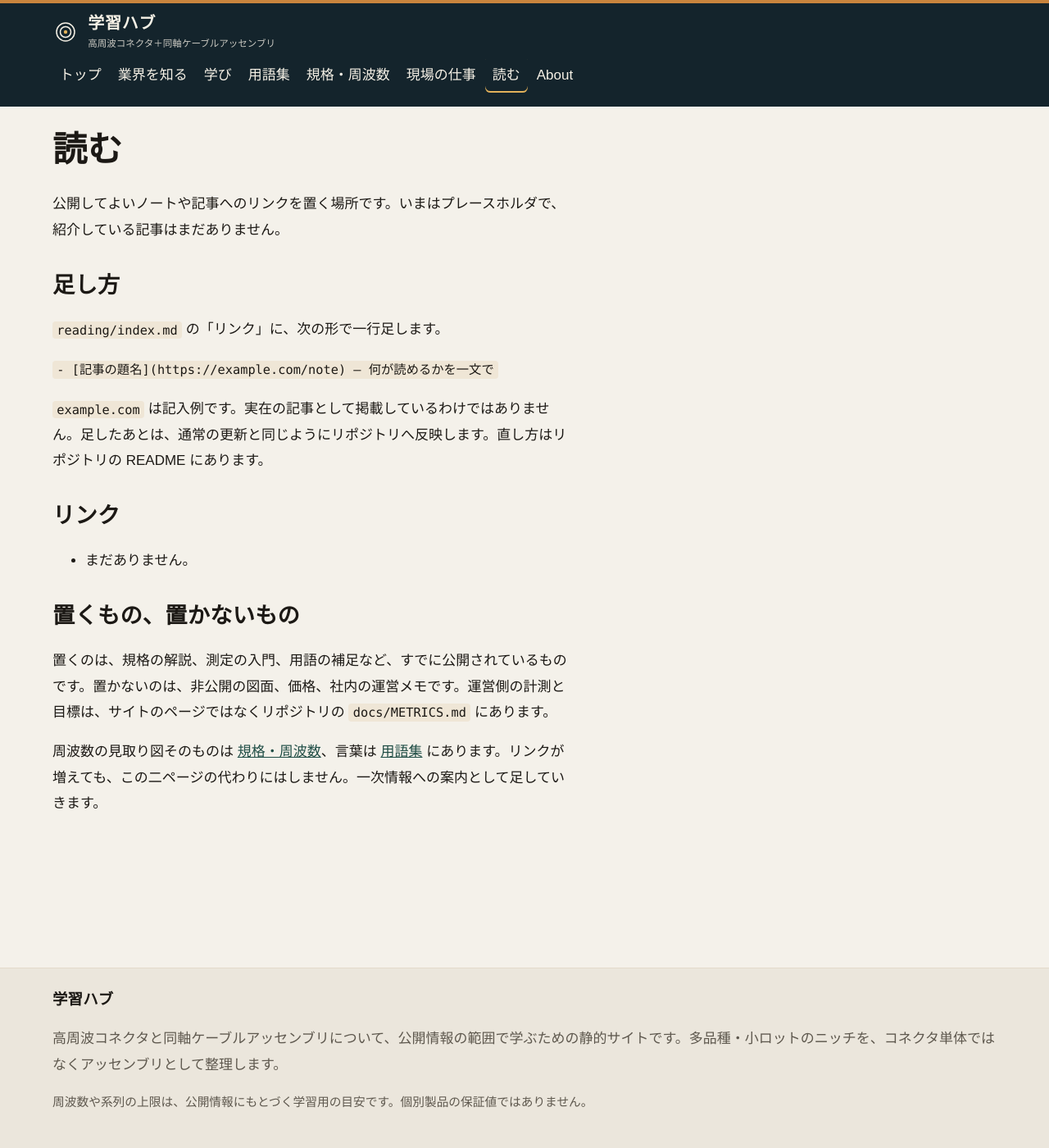
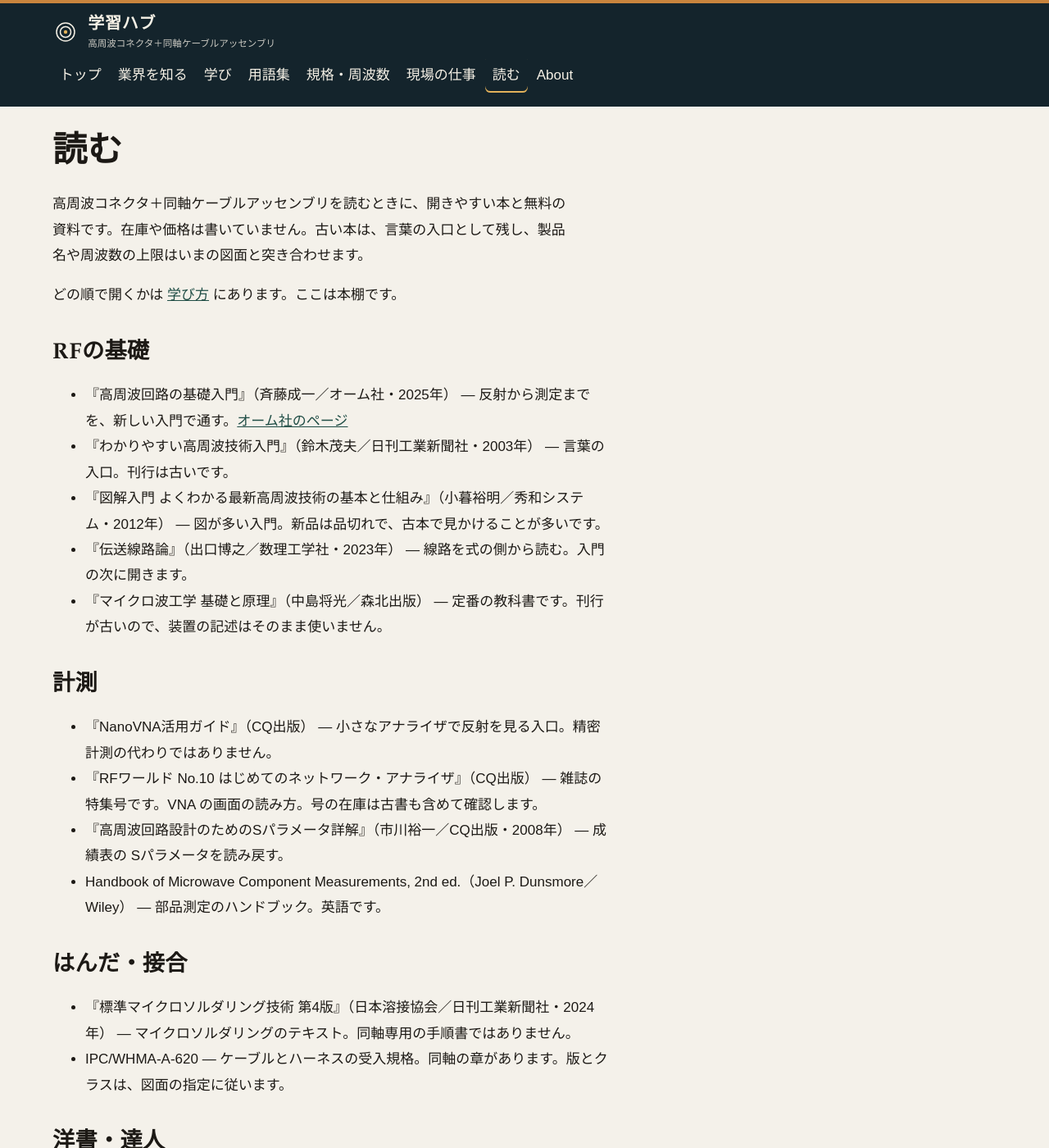
Before and after one commit to KFPn6/rf-learning, a Jekyll site: the page built from reading/index.md, in a window 1280 px wide and 1400 px high. Shown: the whole window at 82% size. Built offline with Jekyll 4.4.1, drawn with Linux system fonts in a browser that asks for light colours; some of the changed text lies outside the part shown.

Commit message:
Add a study path for books, subjects, and qualifications
The new learn page maps the overlapping skills and lists books and
credentials without treating any license as legally required. The
public reading page is now a bookshelf, with editing notes in the README.

Co-authored-by: KFPn6 <KFPn6@users.noreply.github.com>

````diff
--- a/_includes/learn-nav.html
+++ b/_includes/learn-nav.html
@@ -3,4 +3,5 @@
   <a href="{{ '/learn/beginner/' | relative_url }}"{% if page.url == "/learn/beginner/" %} aria-current="page"{% endif %}>入門</a>
   <a href="{{ '/learn/field/' | relative_url }}"{% if page.url == "/learn/field/" %} aria-current="page"{% endif %}>現場の見方</a>
   <a href="{{ '/learn/master/' | relative_url }}"{% if page.url == "/learn/master/" %} aria-current="page"{% endif %}>深掘り</a>
+  <a href="{{ '/learn/study/' | relative_url }}"{% if page.url == "/learn/study/" %} aria-current="page"{% endif %}>学び方</a>
 </nav>
--- /dev/null
+++ b/learn/study/index.md
@@ -0,0 +1,151 @@
+---
+layout: default
+title: 学び方
+description: 高周波コネクタと同軸ケーブルアッセンブリを学ぶときの、学問、本、資格の置き方です。法定の必須免許があるとは書いていません。
+permalink: /learn/study/
+---
+
+{% include learn-nav.html %}
+
+# 学び方：本・学問・資格
+
+高周波コネクタ＋同軸ケーブルアッセンブリを、どこから読めばよいかの地図です。資格は理解を深める道具として置きます。この仕事をするために法律上必須の免許がある、とは書いていません。職のあっせんでもありません。
+
+## このページの中
+
+- [この仕事に何が要るか](#needs)
+- [必須資格はあるか](#license)
+- [学問マップ](#map)
+- [段階別の本](#books)
+- [資格の三段階](#certs)
+- [読むだけで終わらせない練習](#practice)
+- [規格とメーカー資料](#standards)
+- [次に進む](#next)
+
+## この仕事に何が要るか {#needs}
+
+一本のアッセンブリは、四つの仕事が重なっています。
+
+- 電気。特性インピーダンス、反射、損失、位相。コネクタの名前だけでは決まりません。
+- 機械。ピンの寸法、嵌合、トルク、曲げ半径、セミリジッドの形。
+- 接合。はんだやかしめで、ケーブルとコネクタを一つの伝送路にする。
+- 品質。多品種なので、どの図面の何番を測ったかが結果の一部になる。
+
+だから学ぶ単位は、コネクタ単体ではなく、高周波コネクタと同軸ケーブルを組んだアッセンブリです。業界の景色は [業界を知る]({{ '/industry/' | relative_url }}) にあります。
+
+## 必須資格はあるか {#license}
+
+ケーブルアッセンブリを製造したり組み立てたりするために、この資格がなければ法律上できない、という定めは、公開情報の範囲では見当たりません。技能検定の合格で「技能士」を名乗れることと、その仕事を開業してよい免許であることは別です。
+
+一方で、取引先が図面や契約で、IPC のクラスや受入規格を指定することはあります。それは国の免許ではなく、その取引の条件です。条件は相手の文書を見てください。このページの一覧は、その代わりにはなりません。
+
+資格は、言葉と手順を他人と揃えるための道具です。持っていることが、一本の性能を保証するわけではありません。
+
+## 学問マップ {#map}
+
+現場の一行は、たいてい次のどれかの言葉で読めます。全部を最初から深くやる必要はありません。いま手元の図面が、どの列に落ちるかを見る地図です。
+
+<div class="table-scroll" markdown="1">
+
+| 分野 | 主な概念 | 現場で効く場面 |
+| --- | --- | --- |
+| 電磁気 | 電界と磁界、表皮効果 | 損失、めっき、遮蔽 |
+| 伝送線路 | 特性インピーダンス、反射、速度 | 50 Ω、長さと位相の差 |
+| マイクロ波 | 高次モード、断面と周波数の上限 | 系列を小さいものへ移すとき |
+| 計測 | Sパラメータ、VNA、TDR、不確かさ | 合否が、ケーブルなのか測定系なのか |
+| 材料 | 誘電体、導体、外被 | PTFE と発泡、温度で位相が動く |
+| 機械 | 公差、トルク、曲げ半径 | ピン寸法、締めすぎ、形の指定 |
+| 接合 | はんだ、かしめ、濡れ | 端末処理の出来 |
+| 品質・統計 | ばらつき、記録、工程 | 品種が多く、一本ごとに結果が要る |
+| ESD | 静電気で部品やポートを傷める | ゲージや計測器に触れる前 |
+| 英語の読解 | 規格とデータシートの文 | IPC、IEC、Connector Care |
+
+</div>
+
+## 段階別の本 {#books}
+
+本棚の全体は [読む]({{ '/reading/' | relative_url }}) にあります。ここでは、いまの段階で開きやすいものを少冊だけ置きます。在庫や価格は書いていません。
+
+### 入門
+
+- 『高周波回路の基礎入門』（斉藤成一／オーム社・2025年） — 反射、分布定数、Sパラメータ、測定までを新しめの入門で通す。
+- 『わかりやすい高周波技術入門』（鈴木茂夫／日刊工業新聞社・2003年） — 言葉の入口。刊行は古いので、周波数の上限や製品名はいまの図面と突き合わせる。
+- 『図解入門 よくわかる最新高周波技術の基本と仕組み』（小暮裕明／秀和システム・2012年） — 図が多い。新品の流通は細く、古本で見かけることが多いです。
+- 『NanoVNA活用ガイド』（CQ出版） — 小さなネットワークアナライザで、反射を自分の手で見るための本。精密計測の教科書ではありません。
+
+### 現場
+
+- 『RFワールド No.10 はじめてのネットワーク・アナライザ』（CQ出版） — 雑誌の特集号です。VNA の画面を読む入口。号が古いので、在庫は書店と古書で確認します。
+- 『高周波回路設計のためのSパラメータ詳解』（市川裕一／CQ出版・2008年） — 成績表の Sパラメータを、設計の言葉に戻す。
+- 『標準マイクロソルダリング技術 第4版』（日本溶接協会／日刊工業新聞社・2024年） — はんだで端末するときの材料と接合。同軸専用の作業手順書ではありません。
+- IPC/WHMA-A-620 — ケーブルとハーネスの受入規格で、同軸の章があります。本というより規格書です。クラスの判定は、契約で指定された版を見ます。
+
+### 達人
+
+- 『伝送線路論』（出口博之／数理工学社・2023年） — 線路の理論を、式の側から読む。
+- 『マイクロ波工学 基礎と原理』（中島将光／森北出版） — 長く読まれている定番です。刊行は古いので、素子や測定器の記述はそのまま今の装置に当てはめません。
+- Microwave Engineering, 4th ed.（David M. Pozar／Wiley） — マイクロ波工学の厚い教科書。英語です。
+- Signal and Power Integrity – Simplified, 3rd ed.（Eric Bogatin／Pearson） — 反射と、高速の配線を同じ絵で見る。英語です。
+- Handbook of Microwave Component Measurements, 2nd ed.（Joel P. Dunsmore／Wiley） — 部品を測る側のハンドブック。英語です。
+
+## 資格の三段階 {#certs}
+
+区分は、このサイトでの近さです。公式の分類ではありません。有効期間や試験範囲は変わるので、受ける前に運営元のページを見てください。
+
+<div class="table-scroll" markdown="1">
+
+| 区分 | 名前 | 運営と範囲 | 有効の目安 |
+| --- | --- | --- | --- |
+| 直結 | IPC/WHMA-A-620 の CIS | [IPC](https://www.ipc.org/) のケーブル・ハーネス規格。共通の Module 1 に加え、同軸は Module 7。受入の見方を揃える資格で、製造の許可ではありません | おおむね2年。更新は期限前 |
+| 直結 | 電子機器組立て技能士 | 厚生労働省の技能検定。[職種の案内](https://waza.mhlw.go.jp/shokushu/list/denshikiki.html)。対象は電子機器の組立てで、同軸アッセンブリ専用ではありません。合格で技能士を名乗れます | 合格資格に、免許のような短い有効期限はありません |
+| 直結 | マイクロソルダリング要員 | [日本溶接協会](https://www.jwes.or.jp/qualifications/ms/) の認証。技術者、インストラクタ、実装工程技術者、インスペクタ、マニュアルソルダリングオペレータ。はんだの端末に効きます | 当初は種別で異なり、オペレータ1年、実装工程技術者とインスペクタ2年、技術者3年、インストラクタ5年、という案内があります。最新の表で確認します |
+| 補助 | QC検定 | [日本規格協会](https://webdesk.jsa.or.jp/common/W10K0500/index/qc) の品質管理の知識試験。1級から4級。ばらつきと記録の言葉を揃えます | 更新で消える免許ではありません |
+| 補助 | J-STD-001、IPC-A-610 | 基板への実装がある製品のとき。ケーブルだけの仕事の法定資格ではありません。運営は IPC | CIS はおおむね2年 |
+| 補助 | 陸上特殊無線技士 | 総務省の無線従事者。電波を扱う業務の資格です。ケーブルを作る許可ではなく、高周波を学ぶ動機にはなります | 従事者免許の規則は総務省のページで確認します |
+| 参考 | アマチュア無線技士 | 自分の無線局を開く資格。製造の必須ではありません | 従事者資格の一種です |
+| 参考 | 電気工事士 | 電気工作物の工事。同軸アッセンブリの製造資格ではありません | 免状の区分は試験機関の案内で確認します |
+| 参考 | 情報処理技術者 | [IPA](https://www.ipa.go.jp/shiken/index.html) の試験。ソフトウェアと情報処理で、この仕事との距離は遠いです | 合格資格です |
+
+</div>
+
+陸上特殊無線技士を「補助」に置いたのは、電波の制度を読む練習になるからです。ケーブルアッセンブリの業務に必須、という意味ではありません。
+
+## 読むだけで終わらせない練習 {#practice}
+
+資格の前に、手元で確認できることを置きます。数値のトルク表はここにも書きません。系列とメーカーの手順が本体です。
+
+1. 図面の、両端の系列、プラグかジャックか、長さの定義、曲げを、声に出して読む。
+2. 嵌合する前に系列を確認する。差さらないものを回して入れない。
+3. VNA か NanoVNA で、短い一本の反射と挿入損失を、一度だけ見る。導通と高周波は別だと確認する。
+4. 装置があるなら、TDR で端末の付近に反射が立っていないかを見る。
+5. トルクレンチがあるかを見る。締める数値は、その系列の手順書を開く。このサイトの文を数値の代わりにしない。
+6. 最小曲げ半径の内側で曲げていないか、セミリジッドを繰り返し曲げていないかを見る。
+7. 端面の傷とピンを見る。清掃とピンゲージは、計測器メーカーの Connector Care に沿って行う。
+
+## 規格とメーカー資料 {#standards}
+
+一次資料は、本の要約より先にあります。
+
+- IPC/WHMA-A-620 の同軸の章。クラス（1、2、3）は、図面が指定したものを使います。
+- IEC 61169 系。高周波コネクタの個別規格の集まりです。系列ごとに文書が分かれます。
+- 計測器メーカーの Connector Care。キーサイトの公開資料には、[点検、清掃、ゲージ、トルクレンチの考え方](https://helpfiles.keysight.com/csg/e5080a/tutorials/connector_care.htm) があります。そこに出るトルクの例は、その文書が対象とするコネクタの例です。ほかの系列へ転記しません。
+
+メーカーと系列ごとの指定に従います。このページの文章を、トルク値や合否基準として使わないでください。
+
+## 次に進む {#next}
+
+段階は目安です。資格を取った順が、理解の順になるわけではありません。
+
+### 入門のあたり
+
+[入門]({{ '/learn/beginner/' | relative_url }})、[用語集]({{ '/glossary/' | relative_url }})、[規格・周波数]({{ '/spectrum/' | relative_url }}) を読む。NanoVNA で反射を一度見る。余力があれば、電子機器組立て技能士の3級か、QC検定の3級は、電気と品質の言葉を揃える目安です。必須ではありません。
+
+### 現場のあたり
+
+[現場の見方]({{ '/learn/field/' | relative_url }}) と [業界を知る]({{ '/industry/' | relative_url }})。取引先が受入規格を指定するなら、A-620 の CIS（共通と、同軸のモジュール）を検討する。技能士の2級、はんだが主ならマイクロソルダリング要員。契約で求められることと、法律上の必須は別のままです。
+
+### 達人のあたり
+
+[深掘り]({{ '/learn/master/' | relative_url }}) と、上の洋書。QC検定の2級は、ばらつきを説明する言葉の目安です。人に手順を渡す側に回るなら、IPC の CIT（講師側の資格）や、自社の作業標準を書く練習があります。資格が、仕事の席を用意するわけではありません。
+
+本の一覧に戻るなら [読む]({{ '/reading/' | relative_url }}) です。
--- a/reading/index.md
+++ b/reading/index.md
@@ -1,30 +1,45 @@
 ---
 layout: default
 title: 読む
-description: 高周波コネクタと同軸ケーブルアッセンブリに関する、公開ノートへのリンクを置く場所です。現在はプレースホルダです。
+description: 高周波コネクタと同軸ケーブルアッセンブリを読むときの、本と無料資料の一覧です。
 permalink: /reading/
 ---
 
 # 読む
 
-公開してよいノートや記事へのリンクを置く場所です。いまはプレースホルダで、紹介している記事はまだありません。
+高周波コネクタ＋同軸ケーブルアッセンブリを読むときに、開きやすい本と無料の資料です。在庫や価格は書いていません。古い本は、言葉の入口として残し、製品名や周波数の上限はいまの図面と突き合わせます。
 
-## 足し方
+どの順で開くかは [学び方]({{ '/learn/study/' | relative_url }}) にあります。ここは本棚です。
 
-`reading/index.md` の「リンク」に、次の形で一行足します。
+## RFの基礎
 
-```
-- [記事の題名](https://example.com/note) — 何が読めるかを一文で
-```
+- 『高周波回路の基礎入門』（斉藤成一／オーム社・2025年） — 反射から測定までを、新しい入門で通す。[オーム社のページ](https://www.ohmsha.co.jp/book/9784274234361.html)
+- 『わかりやすい高周波技術入門』（鈴木茂夫／日刊工業新聞社・2003年） — 言葉の入口。刊行は古いです。
+- 『図解入門 よくわかる最新高周波技術の基本と仕組み』（小暮裕明／秀和システム・2012年） — 図が多い入門。新品は品切れで、古本で見かけることが多いです。
+- 『伝送線路論』（出口博之／数理工学社・2023年） — 線路を式の側から読む。入門の次に開きます。
+- 『マイクロ波工学 基礎と原理』（中島将光／森北出版） — 定番の教科書です。刊行が古いので、装置の記述はそのまま使いません。
 
-`example.com` は記入例です。実在の記事として掲載しているわけではありません。足したあとは、通常の更新と同じようにリポジトリへ反映します。直し方はリポジトリの README にあります。
+## 計測
 
-## リンク
+- 『NanoVNA活用ガイド』（CQ出版） — 小さなアナライザで反射を見る入口。精密計測の代わりではありません。
+- 『RFワールド No.10 はじめてのネットワーク・アナライザ』（CQ出版） — 雑誌の特集号です。VNA の画面の読み方。号の在庫は古書も含めて確認します。
+- 『高周波回路設計のためのSパラメータ詳解』（市川裕一／CQ出版・2008年） — 成績表の Sパラメータを読み戻す。
+- Handbook of Microwave Component Measurements, 2nd ed.（Joel P. Dunsmore／Wiley） — 部品測定のハンドブック。英語です。
 
-- まだありません。
+## はんだ・接合
 
-## 置くもの、置かないもの
+- 『標準マイクロソルダリング技術 第4版』（日本溶接協会／日刊工業新聞社・2024年） — マイクロソルダリングのテキスト。同軸専用の手順書ではありません。
+- IPC/WHMA-A-620 — ケーブルとハーネスの受入規格。同軸の章があります。版とクラスは、図面の指定に従います。
 
-置くのは、規格の解説、測定の入門、用語の補足など、すでに公開されているものです。置かないのは、非公開の図面、価格、社内の運営メモです。運営側の計測と目標は、サイトのページではなくリポジトリの `docs/METRICS.md` にあります。
+## 洋書・達人
 
-周波数の見取り図そのものは [規格・周波数]({{ '/spectrum/' | relative_url }})、言葉は [用語集]({{ '/glossary/' | relative_url }}) にあります。リンクが増えても、この二ページの代わりにはしません。一次情報への案内として足していきます。
+- Microwave Engineering, 4th ed.（David M. Pozar／Wiley） — マイクロ波工学の標準的な厚い教科書。
+- Signal and Power Integrity – Simplified, 3rd ed.（Eric Bogatin／Pearson） — 反射と高速配線を、同じ絵で扱う。
+
+## 無料の資料
+
+- [Keysight Connector Care](https://helpfiles.keysight.com/csg/e5080a/tutorials/connector_care.htm) — 点検、清掃、ピンゲージ、トルクレンチの考え方。掲載のトルクは、その資料が対象とするコネクタの例です。ほかの系列の数値として転記しません。
+- [IPC](https://www.ipc.org/) — A-620 や A-610 の案内はここからたどれます。規格本文は有償です。
+- [IEC の Webstore](https://webstore.iec.ch/) で 61169 を探す — 高周波コネクタの個別規格のシリーズです。文書は系列ごとに分かれ、有償のものが多いです。
+
+用語の短文は [用語集]({{ '/glossary/' | relative_url }})、帯域の見取り図は [規格・周波数]({{ '/spectrum/' | relative_url }}) です。この一覧は、その二ページの代わりにはしません。
````
Also changed, not shown: index.md (+2 -2 lines), learn/index.md (+7 -2 lines), learn/master/index.md (+4 -0 lines), spectrum/index.md (+1 -1 lines), README.md.
